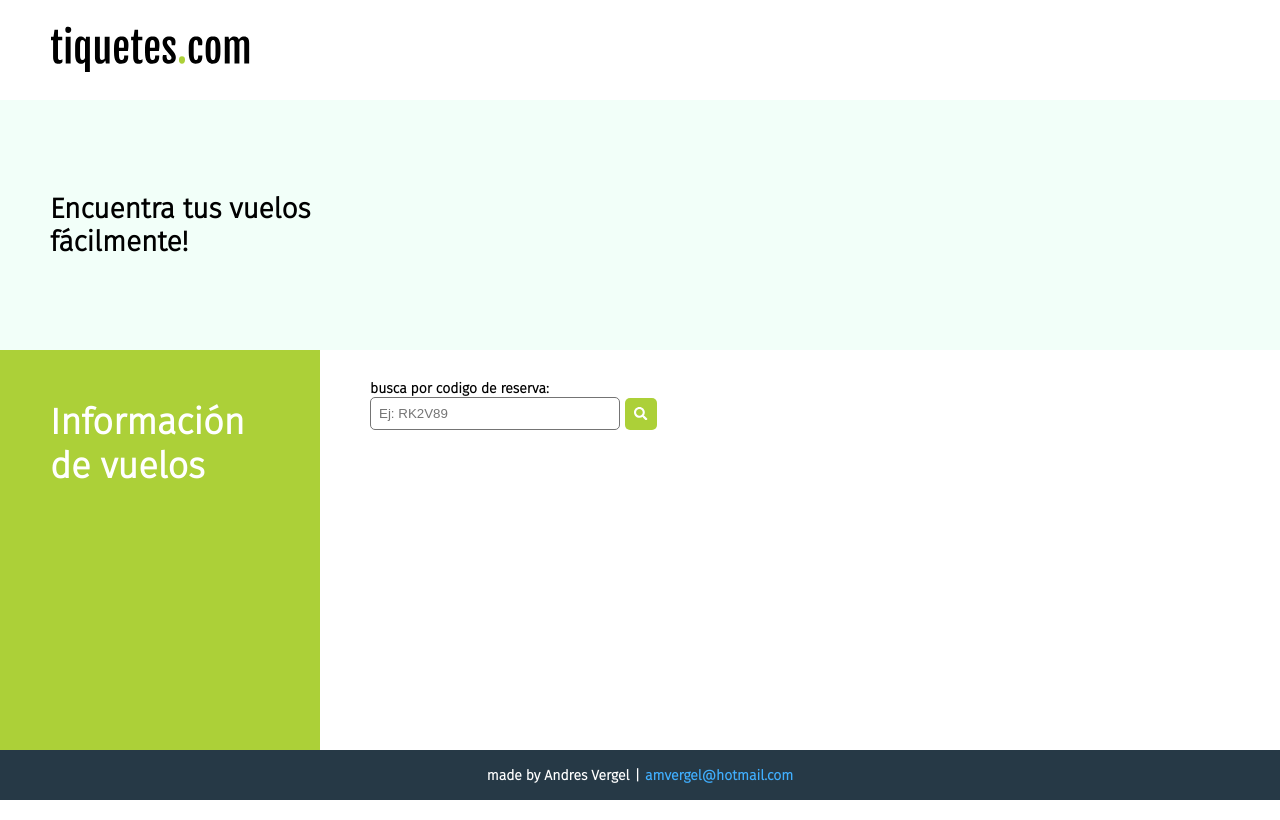
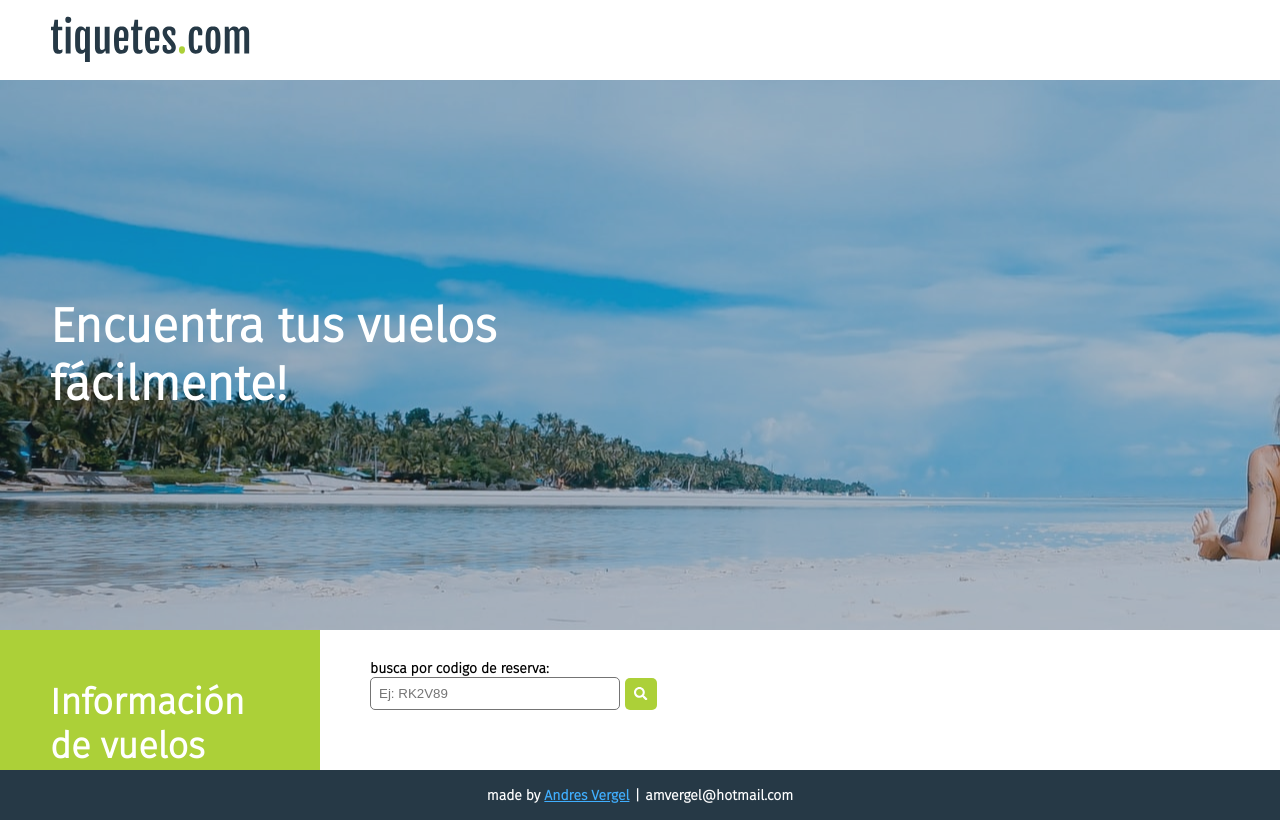
Before and after one commit to andressva/tiquetesapp, a Next.js app: page / in a window 1280 px wide. Built offline with nearby package versions, Linux system fonts and the light colour scheme.

Commit message:
bg image banner

```diff
--- a/components/Banner/Banner.js
+++ b/components/Banner/Banner.js
@@ -3,9 +3,11 @@ import Container from '../Container/Container'
 
 export default function Banner() {
   return (
-    <Container bgColor="#F2FFF9">
+    <Container>
       <div className={styles.banner}>
+        <div className={styles.render}>
         <h2 className={styles.slogan}>Encuentra tus vuelos<br/>fácilmente!</h2>
+        </div>
       </div>
     </Container>
   )
--- a/components/Banner/Banner.module.css
+++ b/components/Banner/Banner.module.css
@@ -1,13 +1,35 @@
 .banner{
   width: 100%;
   max-width: 2250px;
-  height: 250px;
+  height: 550px;
+  position: relative;
+  background-image: url('/images/bg-banner.jpg');
+  background-repeat: no-repeat;
+  background-position-y: center;
+  /* background-position-y:bottom ;
+  background-position-x: center; */
+  /* background-color: #F2FFF9; */
+}
+
+.slogan{
+  color: white;
+  font-size: 48px;
+}
+
+.render{
+  position: absolute;
   display: flex;
   align-items: center;
   padding-left: 50px;
-  background-color: #F2FFF9;
+  top: 0;
+  bottom: 0;
+  left: 0;
+  right: 0;
+  background-color: rgba(38, 57, 70, 0.3);
 }
 
-.slogan{
-  font-size: 28px;
+@media (max-width: 1150px) {
+  .banner{
+      background-position-x:center;
+  }
 }
--- a/components/Footer/Footer.js
+++ b/components/Footer/Footer.js
@@ -5,7 +5,7 @@ import Container from '../Container/Container'
 export default function Footer() {
   return (
       <footer className={styles.footer}>
-        <span className={styles.footerMade}>made by Andres Vergel</span>
+        <span className={styles.footerMade}>made by <a target="_blank" href="https://andressva.github.io/">Andres Vergel</a></span>
         <span className={styles.separator}>|</span>
         <span className={styles.footerEmail}>amvergel@hotmail.com</span>
       </footer>
--- a/components/Footer/Footer.module.css
+++ b/components/Footer/Footer.module.css
@@ -15,9 +15,11 @@
   color: #ffff;
 }
 
-.footerEmail{
+.footerMade a{
   color: #40AFFF;
+  text-decoration: underline;
 }
+
 
 .separator{
   padding: 0 5px;
--- a/components/Header/Header.module.css
+++ b/components/Header/Header.module.css
@@ -1,7 +1,7 @@
 .header{
   width: 100%;
   max-width: 2250px;
-  height: 100px;
+  height: 80px;
   display: flex;
   align-items: center;
   padding-left: 50px;
```
Also changed, not shown: public/images/bg-banner.jpg (added), public/images/logo.svg.
